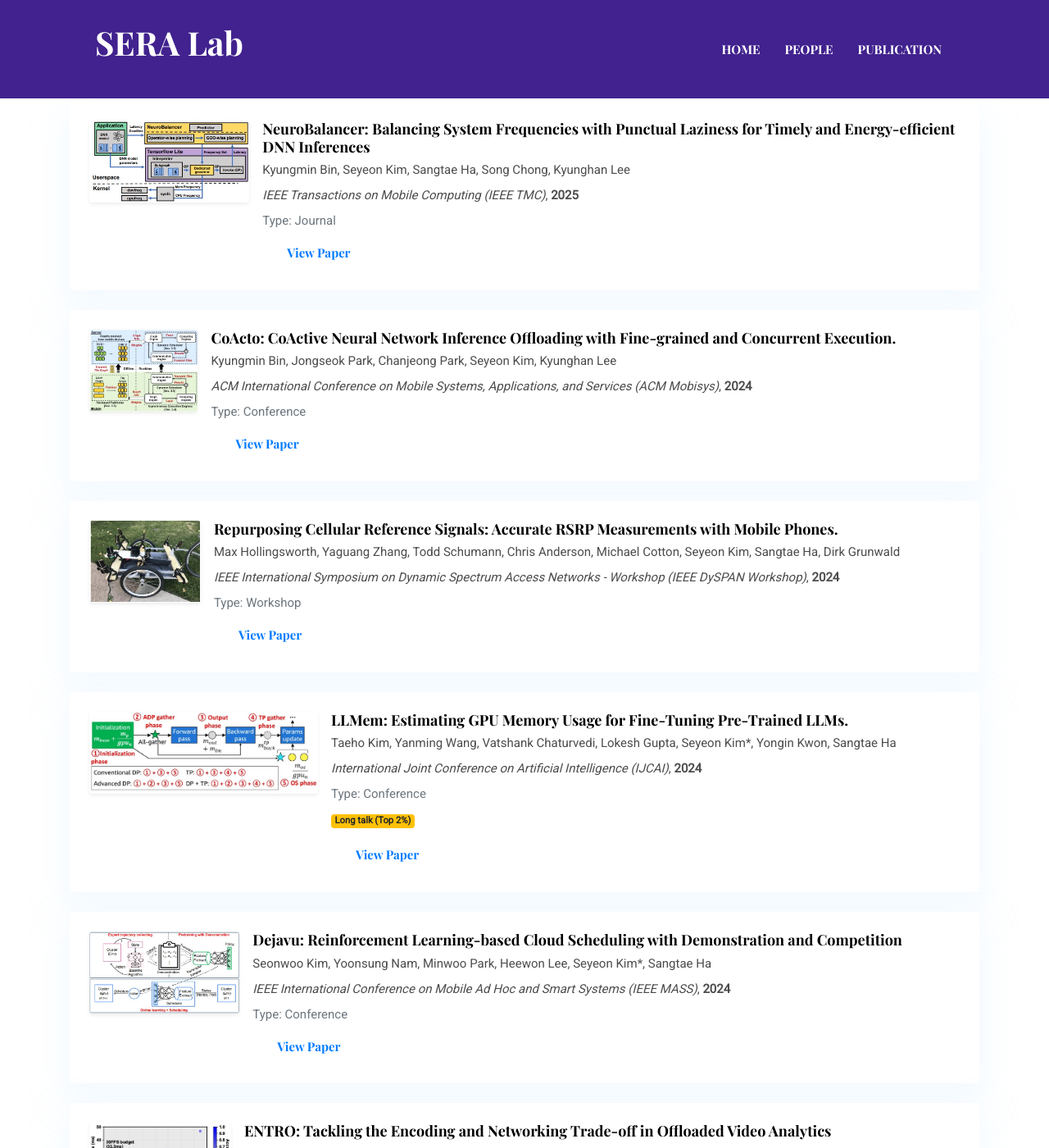
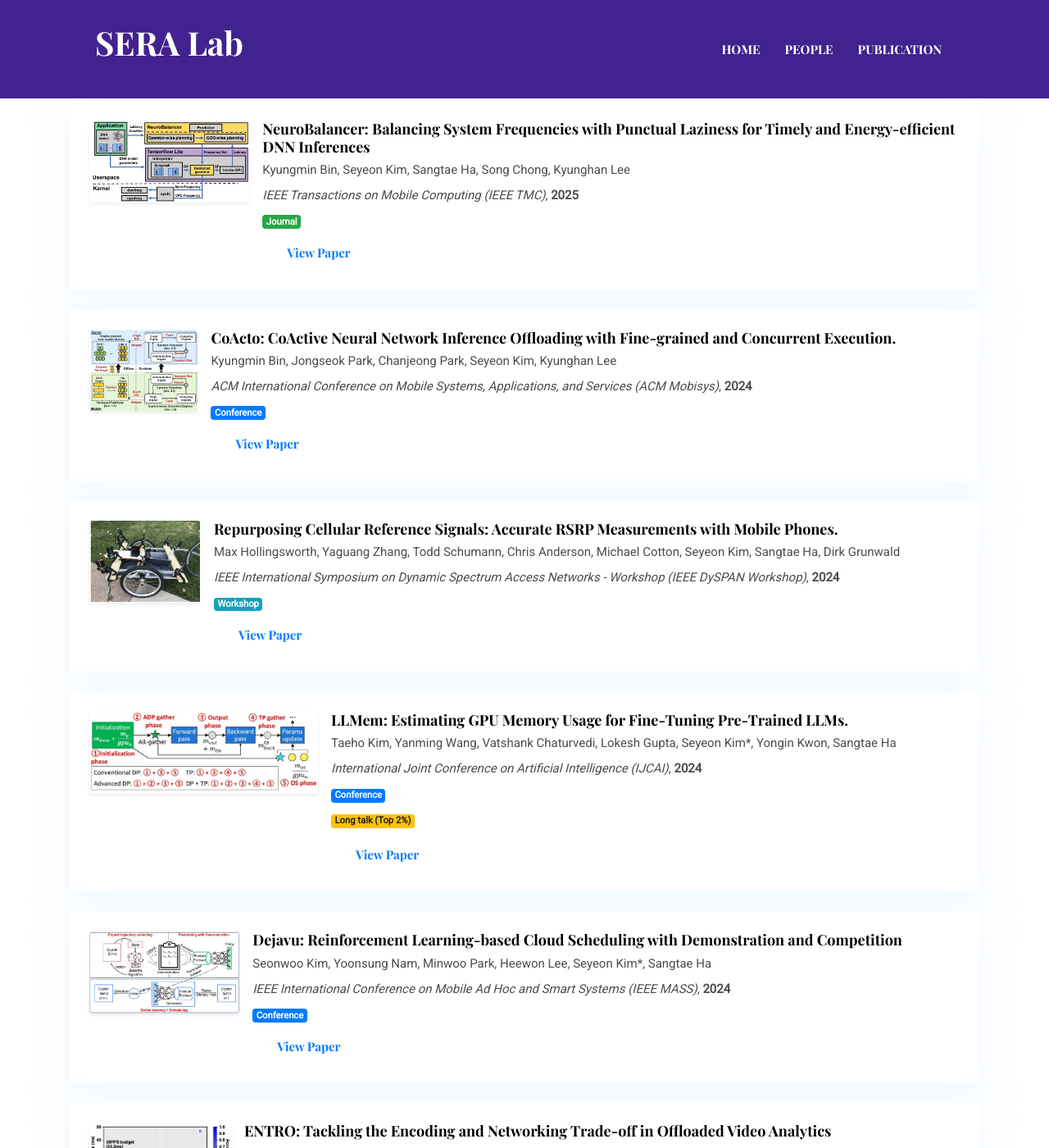
Before and after one commit to seyeon4302/seyeon4302.github.io, a Jekyll site: the page built from _pages/publications.html, in a window 1280 px wide and 1400 px high, scrolled down 661 px. Shown: the whole window at 82% size. Built offline with Jekyll 4.4.1, drawn with Linux system fonts in a browser that asks for light colours; some of the changed text lies outside the part shown.

Commit message:
Update publications.html

```diff
--- a/_pages/publications.html
+++ b/_pages/publications.html
@@ -19,7 +19,8 @@ permalink: /publications/
         <div class="p-4 shadow rounded bg-white d-flex">
 
           {% if item.icon %}
-         <img src="{{ site.baseurl }}/{{ item.icon }}" alt="Paper" style="height: 100px; width: auto;" class="mr-3 rounded shadow-sm">
+          <img src="{{ site.baseurl }}/{{ item.icon }}" alt="Paper"
+               style="height: 100px; width: auto;" class="mr-3 rounded shadow-sm">
           {% endif %}
 
           <div>
@@ -28,7 +29,21 @@ permalink: /publications/
             <p class="mb-1"><em>{{ item.venue }}</em>, <strong>{{ item.year }}</strong></p>
 
             {% if item.type %}
-            <p class="mb-1 text-muted text-capitalize">Type: {{ item.type }}</p>
+              {% assign t = item.type | downcase %}
+              {% assign badge_class = "badge-secondary" %}
+              {% if t == "conference" %}
+                {% assign badge_class = "badge-primary" %}
+              {% elsif t == "journal" %}
+                {% assign badge_class = "badge-success" %}
+              {% elsif t == "workshop" %}
+                {% assign badge_class = "badge-info" %}
+              {% elsif t == "magazine" %}
+                {% assign badge_class = "badge-dark" %}
+              {% endif %}
+
+              <p class="mb-1">
+                <span class="badge {{ badge_class }} text-capitalize">{{ item.type }}</span>
+              </p>
             {% endif %}
 
             {% if item.note %}
```
